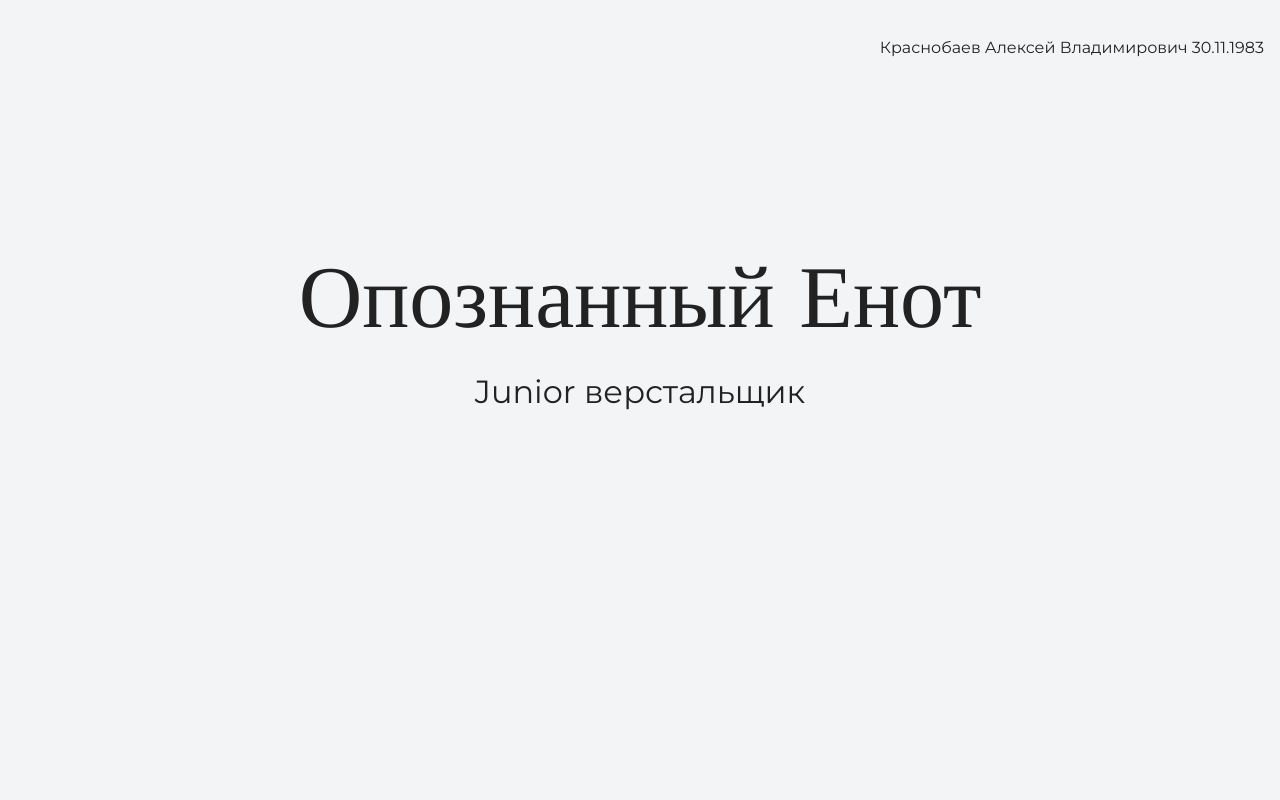
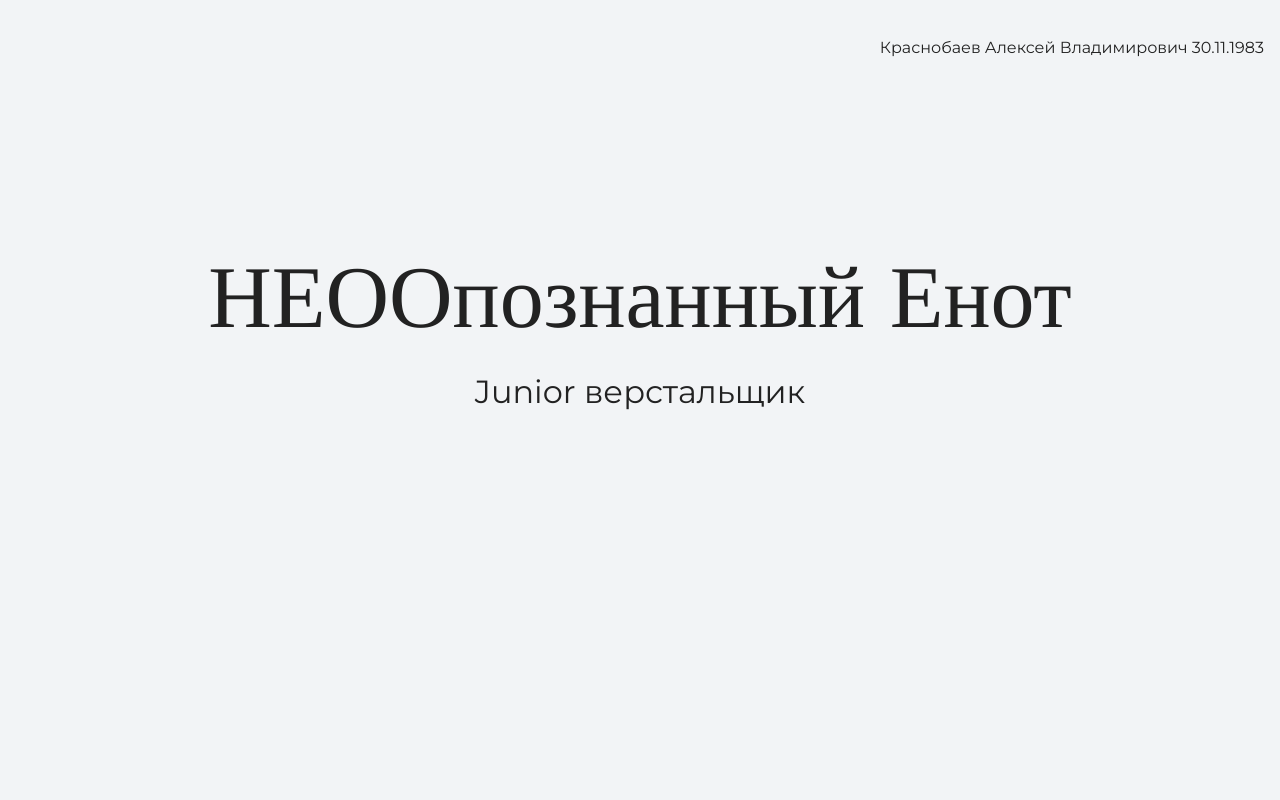
Before and after one commit to KrasnobaevAleksei/my-first, a plain HTML site: page index.html in a window 1280 px wide. Shown: the top 800 px of the page. Drawn offline with nearby package versions, Linux system fonts and the light colour scheme.

Commit message:
Add files via upload

```diff
--- a/index.html
+++ b/index.html
@@ -16,7 +16,7 @@
 
     <section class="hero-image">
 	<div class="container">
-      <h1 class="heading">Опознанный Енот</h1>
+      <h1 class="heading">НЕООпознанный Енот</h1>
       <p>Junior верстальщик</p>
 	</div>
     </section>
```
